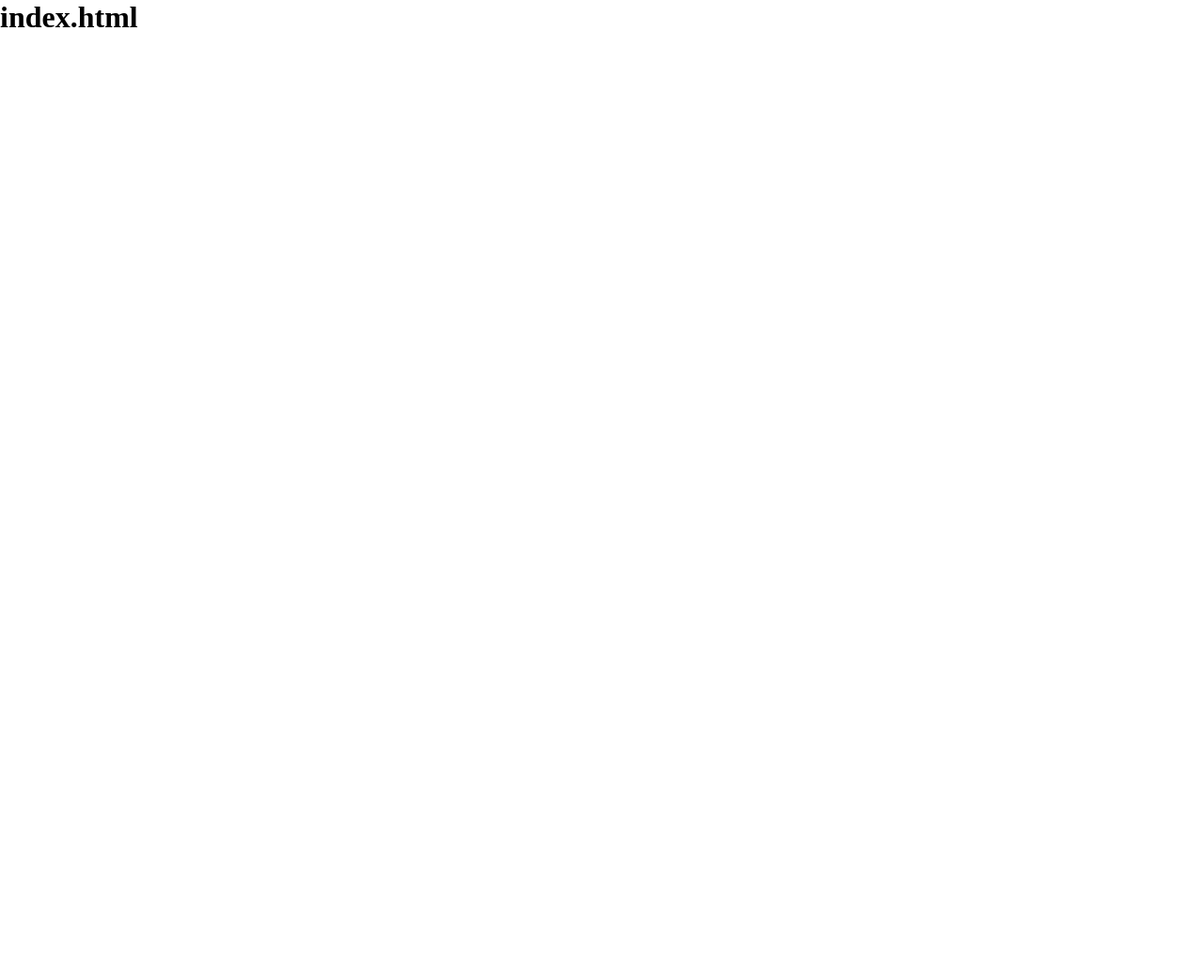
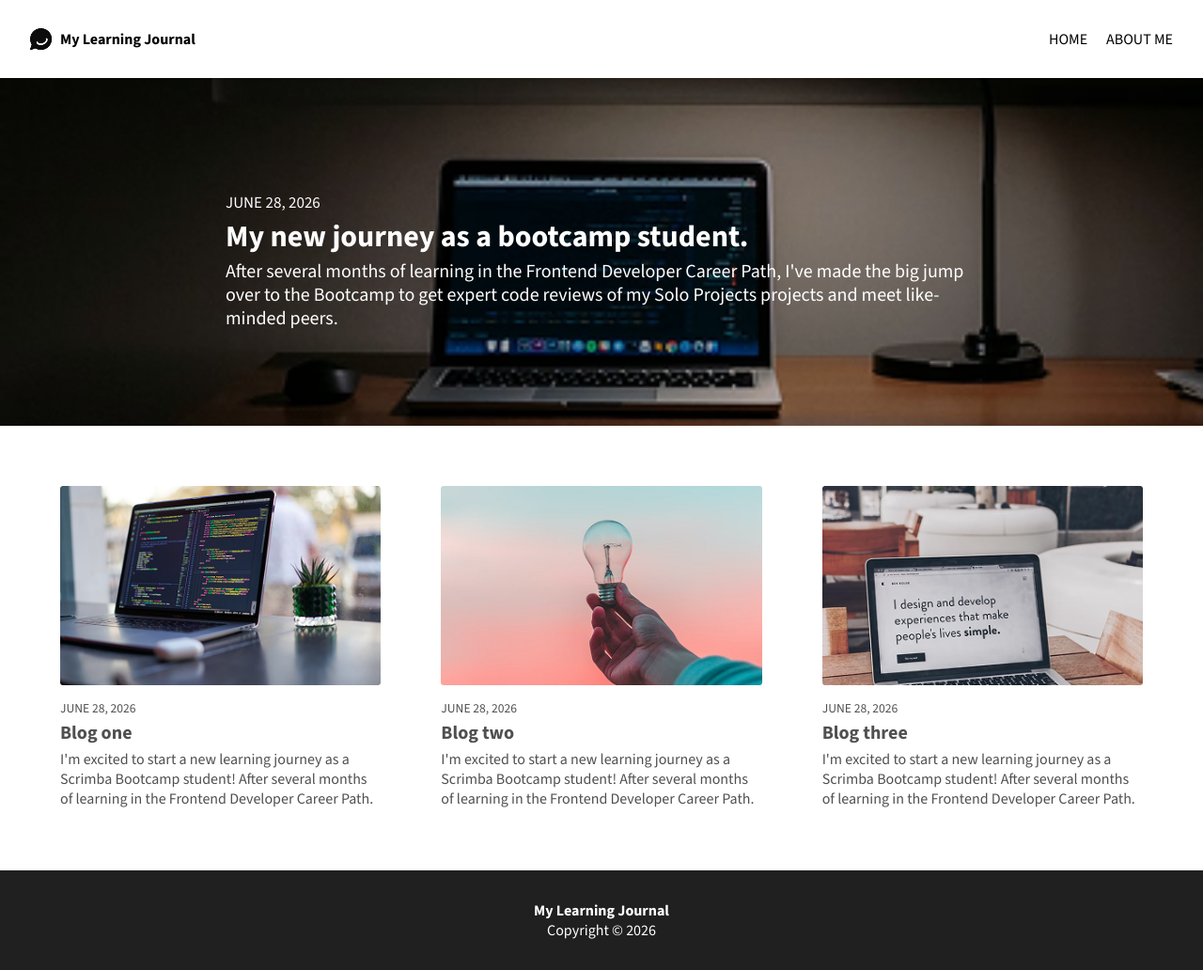
Before and after one commit to nnolmos1/responsive-learningjournal, a plain HTML site: page index.html in a window 1280 px wide. Shown: the whole page at 94% size. Before the commit the page ends 800 px from the top, so only its background shows below. Drawn offline with nearby package versions, Linux system fonts and the light colour scheme.

Commit message:
Initial Code - homepage

```diff
--- a/css/style.css
+++ b/css/style.css
@@ -1,5 +1,164 @@
+*, *::before, *::after {
+  box-sizing: border-box;
+}
+
 html,
 body {
     margin: 0;
     padding: 0;
+    font-family: "Source Sans 3", sans-serif;
+
+    display: flex;
+    flex-direction: column;
+    justify-content: center;
+    min-height: 100vh;
 }
+
+/* Header styles */
+
+header {
+    height: 83px;
+    width: 100%;
+
+    display: flex;
+    justify-content: space-between;
+    align-items: center;
+    padding: 0 2em;
+}
+
+#logo-container {
+    display: flex;
+    justify-content: center;
+    align-items: center;
+    font-weight: bold;
+    font-size: 1rem;
+    gap: 8px;
+}
+
+#logo {
+    height: auto;
+    width: auto;
+}
+
+ul {
+    display: flex;
+    gap: 20px;
+    list-style-type: none;
+    text-transform: uppercase;
+    font-size: 1rem;
+}
+
+a {
+    text-decoration: none;
+    color: inherit;
+    font-weight: 450;
+}
+
+/* Hero section */
+
+.hero {
+    color: white;
+    background-image: url('/images/article-image-hero.png');
+    background-size: cover;
+    background-position: center;
+    min-height: 40vh;
+
+    width: 100%;
+    padding: 0 1em;
+    display: flex;
+    align-items: flex-end;
+}
+
+.hero-text {
+    max-width: 800px;
+    width: 100%;
+    margin: 0 auto;
+    line-height: 1.25;
+    font-size: 1rem;
+    padding-top: 6em;
+    padding-bottom: 1em;
+
+    display: flex;
+    flex-direction: column;
+    justify-content: flex-end;
+}
+
+.date, .title, .description {
+  margin: 0;   /* Strips the large default gaps */
+  padding: 0.1em 0;  /* Strips the large default gaps */
+}
+
+.title {
+    font-size: 2.25rem;
+    font-weight: bold;
+}
+
+/* Blog section */
+
+.blog-section {
+   display: grid;
+   grid-template-columns: repeat(auto-fit, minmax(250px, 1fr));
+}
+
+.blog-section p {
+    margin: 0.1em 0;
+    color: #505050;
+}
+
+.blog-section .date {
+    margin-top: 1em;
+}
+
+.blog-section .blog-title {
+    font-size: 1.25rem;
+}
+.blog-one, .blog-two, .blog-three {
+    padding: 1em;
+    display: flex;
+    flex-direction: column;
+    justify-content: center;
+}
+
+.bold {
+    font-weight: bold;
+}
+
+.date {
+    text-transform: uppercase;
+    font-size: 0.85em;
+}
+
+/* images */
+
+
+/* footer */
+footer {
+    background-color: #202020;
+    color: white;
+    text-align: center;
+    padding: 1em;
+}
+
+footer p {
+    margin: 0;
+}
+
+@media (min-width: 768px) {
+    .hero-text {
+        font-size: 1.25rem;
+        padding-bottom: 5em;
+    }
+
+    .title {
+        font-size: 2rem;
+    }
+
+    .blog-section {
+        padding: 3em;
+        gap: 2em;
+    }
+
+    footer {
+        padding: 2em;
+    }
+}
--- a/index.html
+++ b/index.html
@@ -1,9 +1,62 @@
 <html>
     <head>
         <title>My Learning Journal</title>
+        <meta name="viewport" content="width=device-width, initial-scale=1.0">
         <link rel="stylesheet" href="css/style.css">
+        <link rel="preconnect" href="https://fonts.googleapis.com">
+        <link rel="preconnect" href="https://fonts.gstatic.com" crossorigin>
+        <link href="https://fonts.googleapis.com/css2?family=Source+Sans+3:ital,wght@0,200..900;1,200..900&display=swap" rel="stylesheet">
     </head>
     <body>
-        <h1>index.html</h1>
+        <header>
+            <div id="logo-container">
+                <img src="./images/image 17.png" alt="Logo" id="logo">
+                <p> My Learning Journal</p>
+            </div>
+            <nav>
+                <ul>
+                    <li><a href="index.html">Home</a></li>
+                    <li><a href="about.html">About Me</a></li>
+                </ul>
+            </nav>
+        </header>
+        <main>
+            <section class="hero">
+                <div class="hero-text">
+                    <p class="date">June 28, 2026</p>
+                    <p class="title"> My new journey as a bootcamp student.</p>
+                    <p class="description"> After several months of learning in the Frontend Developer Career Path, I've made the big jump over to the Bootcamp to get expert code reviews of my Solo Projects projects and meet like-minded peers.</p>
+                </div>
+            </section>
+            <section class="blog-section">
+                <div class="blog-one">
+                    <img src="./images/article-image-03.png" alt="Blog one image">
+                    <p class="date"> June 28, 2026</p>
+                    <p class = "bold blog-title"> Blog one</p>
+                    <p>I'm excited to start a new learning journey as a Scrimba Bootcamp student! After several months of learning in the Frontend Developer Career Path.</p>
+
+                </div>
+                <div class="blog-two">
+                    <img src="./images/article-image-02.png" alt="Blog two image">
+                    <p class="date "> June 28, 2026</p>
+                    <p class = "bold blog-title"> Blog two</p>
+                    <p>I'm excited to start a new learning journey as a Scrimba Bootcamp student! After several months of learning in the Frontend Developer Career Path.</p>
+
+                </div>
+                <div class="blog-three">
+                    <img src="./images/article-image-01.png" alt="Blog three image">
+                    <p class="date"> June 28, 2026</p>
+                    <p class = "bold blog-title"> Blog three</p>
+                    <p>I'm excited to start a new learning journey as a Scrimba Bootcamp student! After several months of learning in the Frontend Developer Career Path.</p>
+
+                </div>
+
+            </section>
+        </main>
+        <footer>
+            <p class="bold"> My Learning Journal</p>
+            <p> Copyright  &copy; 2026</p>
+        </footer>
+
     </body>
 </html>
```
Also changed, not shown: about.html (added, +33 -0 lines), images/article-image-01.png (added), images/article-image-02.png (added), images/article-image-03.png (added), images/article-image-hero.png (added), images/blog-image-01.png (added), images/blog-image-03.png (added), images/blog-image-05.png (added), images/image 17.png (added), images/image 18.png (added).
